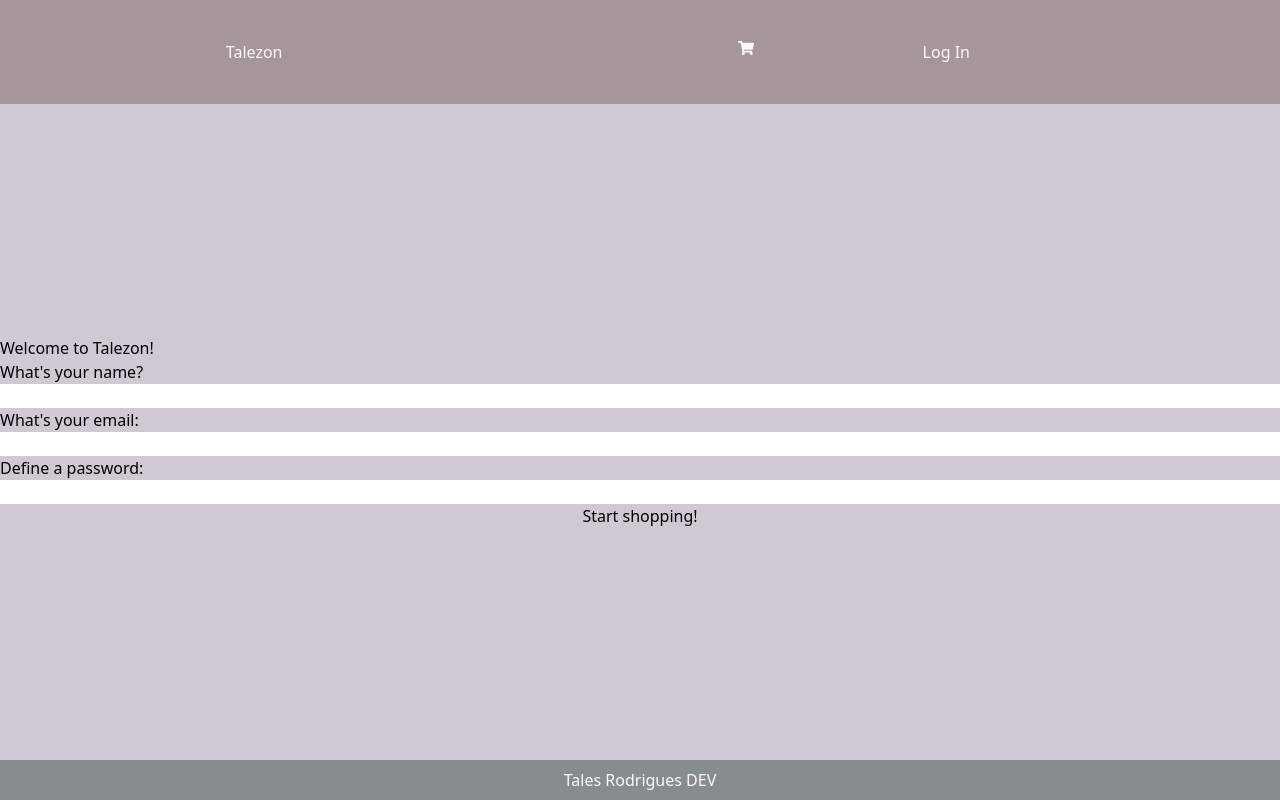
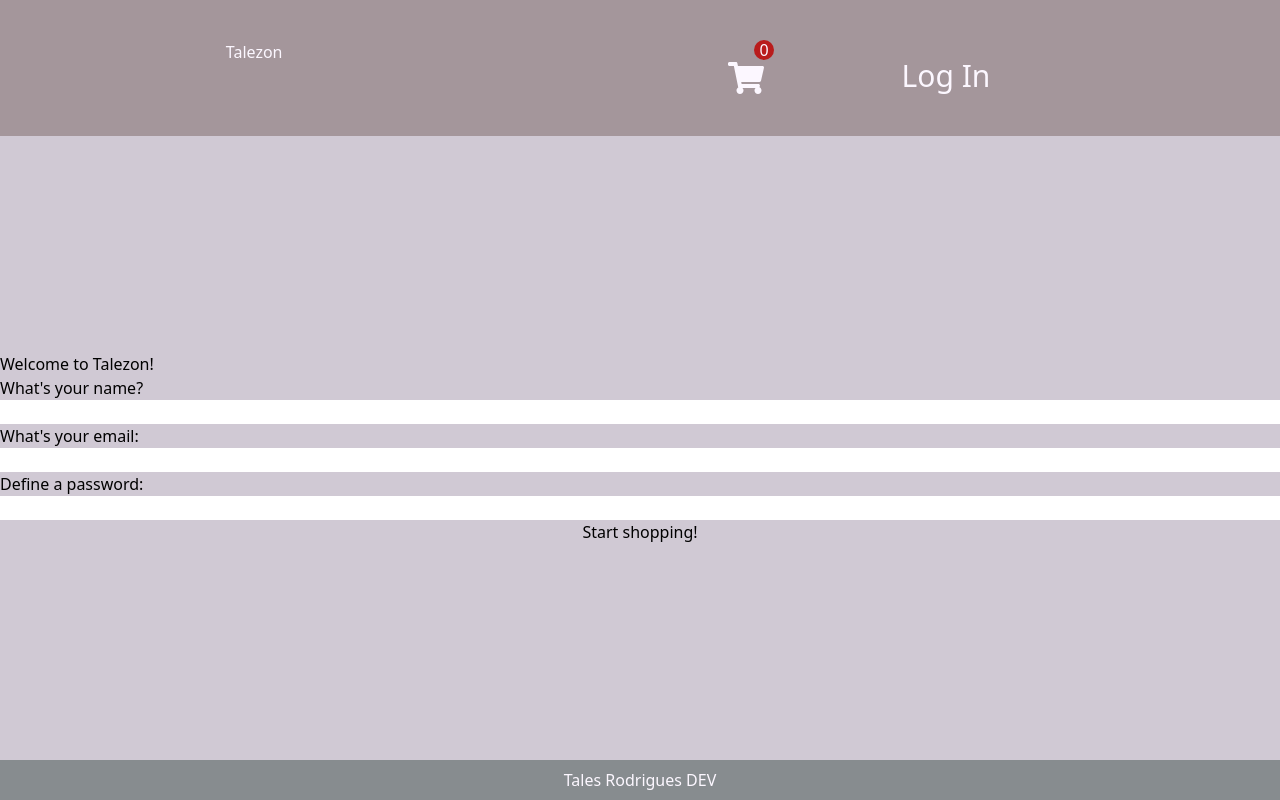
Before and after one commit to talesrodriguesDEV/talezon, a React (Create React App) app in the folder front-end/talezon/: page /login in a window 1280 px wide. Built offline with nearby package versions, Linux system fonts and the light colour scheme; no server answers.

Commit message:
Implementing 'Buy' feature and customer history

```diff
--- a/front-end/talezon/src/components/Layout.js
+++ b/front-end/talezon/src/components/Layout.js
@@ -13,8 +13,8 @@ export default function Layout({ children }) {
 					Talezon
 				</Link>
 				{customerLoggedIn ? (
-					<div className='flex justify-around w-1/3'>
-						<Link to='cart' className='w-14 h-14 flex flex-col'>
+					<div className='flex justify-around w-1/3 items-end'>
+						<Link to='/cart' className='w-14 h-14 flex flex-col'>
 							<div className='bg-red-700 w-5 h-5 rounded-full flex justify-center items-center self-end'>
 								<span className='text-base'>
 									{cartProducts ? cartProducts.length : 0}
@@ -23,15 +23,20 @@ export default function Layout({ children }) {
 							<FaShoppingCart className='text-4xl self-center' />
 						</Link>
 						<Link to='/customer'>
-							<FaUserCircle className='text-4xl' />
+							<FaUserCircle className='text-4xl pb-0.5' />
 						</Link>
 					</div>
 				) : (
-					<div className='flex justify-around w-1/3'>
-						<Link to='/login'>
-							<FaShoppingCart />
+					<div className='flex justify-around w-1/3 items-end'>
+						<Link to='/login' className='w-14 h-14 flex flex-col'>
+							<div className='bg-red-700 w-5 h-5 rounded-full flex justify-center items-center self-end'>
+								<span className='text-base'>
+									{cartProducts ? cartProducts.length : 0}
+								</span>
+							</div>
+							<FaShoppingCart className='text-4xl self-center' />
 						</Link>
-						<Link to='/login'>
+						<Link className='text-3xl pb-0.5' to='/login'>
 							Log In
 						</Link>
 					</div>
--- a/front-end/talezon/src/components/Product.js
+++ b/front-end/talezon/src/components/Product.js
@@ -2,14 +2,14 @@ import React, { useContext } from 'react';
 import { useNavigate } from 'react-router-dom';
 import ProductsContext from '../context/ProductsContext';
 
-export default function Product({ product: { name, price } }) {
+export default function Product({ product: { id, name, price } }) {
 	const { cartProducts, setCartProducts, customerLoggedIn } = useContext(ProductsContext);
 
 	const navigate = useNavigate();
 
 	const addToCart = () => {
 		if (!customerLoggedIn) navigate('/login');
-		const newCartProducts = [...cartProducts, { name, price }];
+		const newCartProducts = [...cartProducts, { id, name, price }];
 		setCartProducts(newCartProducts);
 		localStorage.setItem('cartProducts', JSON.stringify(newCartProducts));
 	};
--- a/front-end/talezon/src/context/ProductsProvider.js
+++ b/front-end/talezon/src/context/ProductsProvider.js
@@ -8,6 +8,7 @@ export default function ProductsProvider({ children }) {
 	const [customerInfo, setCustomerInfo] = useState();
 	const [token, setToken] = useState('');
 	const [cartProducts, setCartProducts] = useState([]);
+	const [customerId, setCustomerId] = useState(0);
 
 	useEffect(() => {
 		// https://back-end-production-0be2.up.railway.app/
@@ -37,6 +38,8 @@ export default function ProductsProvider({ children }) {
 		setToken,
 		cartProducts,
 		setCartProducts,
+		customerId,
+		setCustomerId,
 	};
 
 	return (
--- a/front-end/talezon/src/pages/Cart.js
+++ b/front-end/talezon/src/pages/Cart.js
@@ -1,9 +1,12 @@
 import React, { useContext, useEffect } from 'react';
 import ProductsContext from '../context/ProductsContext';
 import { TiDelete } from 'react-icons/ti';
+import { useNavigate } from 'react-router-dom';
 
 export default function Cart() {
-	const { cartProducts, setCartProducts } = useContext(ProductsContext);
+	const { cartProducts, setCartProducts, customerId, token } = useContext(ProductsContext);
+
+	const navigate = useNavigate();
 
 	useEffect(() => {
 		const cartProducts = JSON.parse(localStorage.getItem('cartProducts'));
@@ -16,6 +19,29 @@ export default function Cart() {
 		localStorage.setItem('cartProducts', JSON.stringify(newCartProducts));
 	};
 
+	const handleBuy = () => {
+		cartProducts.forEach(({ id }) => {
+			fetch(
+				'http://localhost:3000/products/buy',
+				{
+					method: 'POST',
+					headers: {
+						'User-Token': token,
+						'Content-Type': 'application/json'
+					},
+					body: JSON.stringify({ customerId, productId: id }),
+				},
+			)
+		});
+
+		window.alert(
+			`Nice!\n\nYou bought ${cartProducts.length} item(s) adding up to $ ${cartProducts ? cartProducts.reduce((totalPrice, { price }) => totalPrice + price, 0).toFixed(2) : Number(0).toFixed(2)}\n\nFeel free to check out your shopping history in the Customer page.`
+		);
+		setCartProducts([]);
+		localStorage.setItem('cartProducts', JSON.stringify([]));
+		navigate('/');
+	};
+
 	return (
 		<div className='flex flex-col items-center'>
 			<div className='w-2/3 flex flex-col'>
@@ -24,7 +50,7 @@ export default function Cart() {
 						<img src={`./images/${name}.jpeg`} alt={name} className='w-28 rounded-xl' />
 						<div className='w-full flex justify-around items-center'>
 							<h1 className='text-2xl'>{name}</h1>
-							<h2 className='text-2xl'>{`R$ ${price.toFixed(2)}`}</h2>
+							<h2 className='text-2xl'>{`$ ${price.toFixed(2)}`}</h2>
 							<button onClick={() => removeItem(name)}>
 								<TiDelete className='text-4xl text-red-700' />
 							</button>
@@ -33,7 +59,8 @@ export default function Cart() {
 				))}
 			</div>
 			<div>
-				<p>{`R$ ${cartProducts ? cartProducts.reduce((totalPrice, { price }) => totalPrice + price, 0).toFixed(2) : Number(0).toFixed(2)}`}</p>
+				<p>{`$ ${cartProducts ? cartProducts.reduce((totalPrice, { price }) => totalPrice + price, 0).toFixed(2) : Number(0).toFixed(2)}`}</p>
+				<button disabled={cartProducts.length === 0} onClick={handleBuy}>Buy</button>
 			</div>
 		</div>
 	);
--- a/front-end/talezon/src/pages/Customer.js
+++ b/front-end/talezon/src/pages/Customer.js
@@ -1,7 +1,10 @@
 import React, { useEffect, useState } from 'react';
+import { BsEyeFill, BsEyeSlashFill } from 'react-icons/bs'
 
 export default function Customer() {
   const [savedCustomer, setSavedCustomer] = useState();
+  const [boughtItems, setBoughtItems] = useState();
+  const [passOrText, togglePassword] = useState('password');
 
   useEffect(() => {
     const savedToken = localStorage.getItem('customerToken');
@@ -20,14 +23,28 @@ export default function Customer() {
         body: JSON.stringify({ email }),
       })
       .then((response) => response.json())
-      .then((json) => console.log(json));
+      .then((json) => setBoughtItems(json.products));
   }, []);
 
   if (savedCustomer) return (
-    <div>
-      <h1>Hi, {savedCustomer.name}!</h1>
-      <p>Email: {savedCustomer.email}</p>
-      <p>Password: {savedCustomer.password}</p>
+    <div className='flex justify-around'>
+      <div>
+        <h1>Hi, {savedCustomer.name}!</h1>
+        <p>Email: {savedCustomer.email}</p>
+        <input value={savedCustomer.password} disabled type={passOrText} />
+        {passOrText === 'password' ? <BsEyeFill onClick={() => togglePassword('text')} /> : <BsEyeSlashFill onClick={() => togglePassword('password')} />}
+      </div>
+      <div>
+        <h1>You've bought:</h1>
+        {boughtItems && boughtItems.map(({ name, price, updated }, index) => {
+          const date = new Date(updated);
+          return (
+            <div key={index}>
+              {`${name} - $ ${price.toFixed(2)} - ${date.toUTCString()}`}
+            </div>
+          )
+        })}
+      </div>
     </div>
   );
 }
--- a/front-end/talezon/src/pages/LogIn.js
+++ b/front-end/talezon/src/pages/LogIn.js
@@ -3,7 +3,7 @@ import ProductsContext from '../context/ProductsContext';
 import { useNavigate } from 'react-router-dom';
 
 export default function Login() {
-	const { setCustomerInfo, setToken, setCustomerLoggedIn } = useContext(ProductsContext);
+	const { setCustomerInfo, setToken, setCustomerLoggedIn, setCustomerId } = useContext(ProductsContext);
 	const [name, setName] = useState('');
 	const [email, setEmail] = useState('');
 	const [password, setPassword] = useState('');
@@ -22,8 +22,9 @@ export default function Login() {
 				body: JSON.stringify({ name, email, password }),
 			})
 			.then((response) => response.json())
-			.then(({ token }) => {
+			.then(({ id, token }) => {
 				setCustomerLoggedIn(true);
+				setCustomerId(id);
 				setToken(token);
 				localStorage.setItem('customerToken', token);
 			});
```
